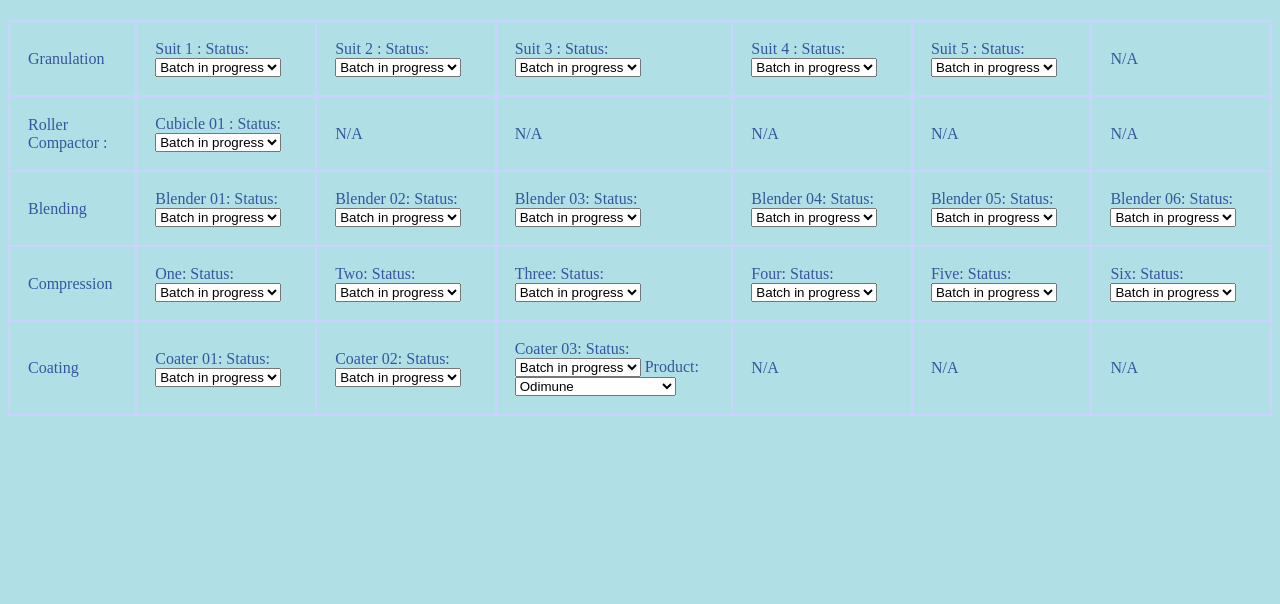
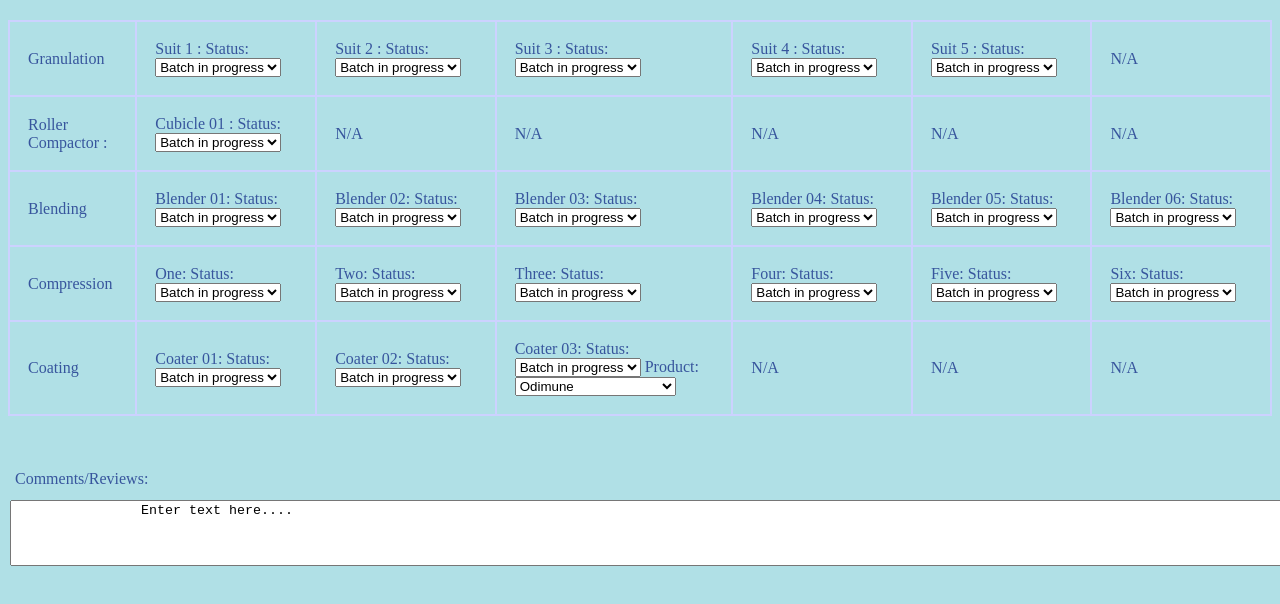
Before and after one commit to StuurmanX/Production-, a plain HTML site: page index.html in a window 1280 px wide. Drawn offline with Linux system fonts and the light colour scheme.

Commit message:
Update index.html

```diff
--- a/index.html
+++ b/index.html
@@ -69,6 +69,8 @@
                         <option value="clean">Minor clean</option>
                         <option value="Maintanance">Maintanance</option>
                       </select>
+
+
                     </td>
                     <td>N/A</td>
                     <td>N/A</td>
@@ -231,13 +233,25 @@
                         <option value="product">TDF/3TC/DTG(A)</option>
                         <option value="product">TDF/3TC/DTG-PART-C</option>
                       </select>
+
+
                     </td>
                     <td>N/A</td>
                     <td>N/A</td>
                     <td>N/A</td>
 
+
+
                   </tr>
+
                 </tbody>
+
+                <label id="label"  for="comment">Comments/Reviews:</label>
+
+                <textarea id="comment" name="comment" rows="4" cols="50">
+                Enter text here....
+                </textarea>
+
               </table>
 
         </body>
```
